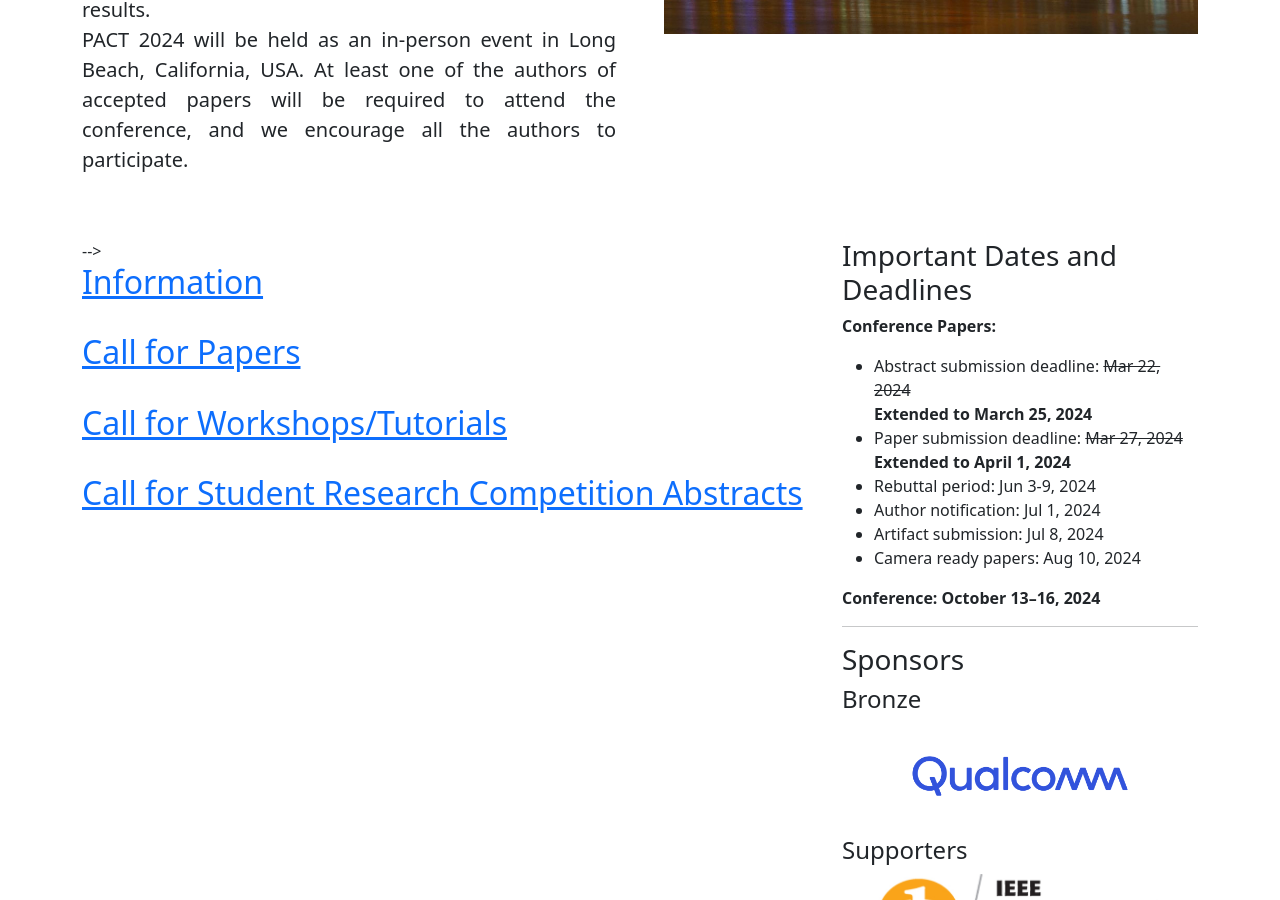
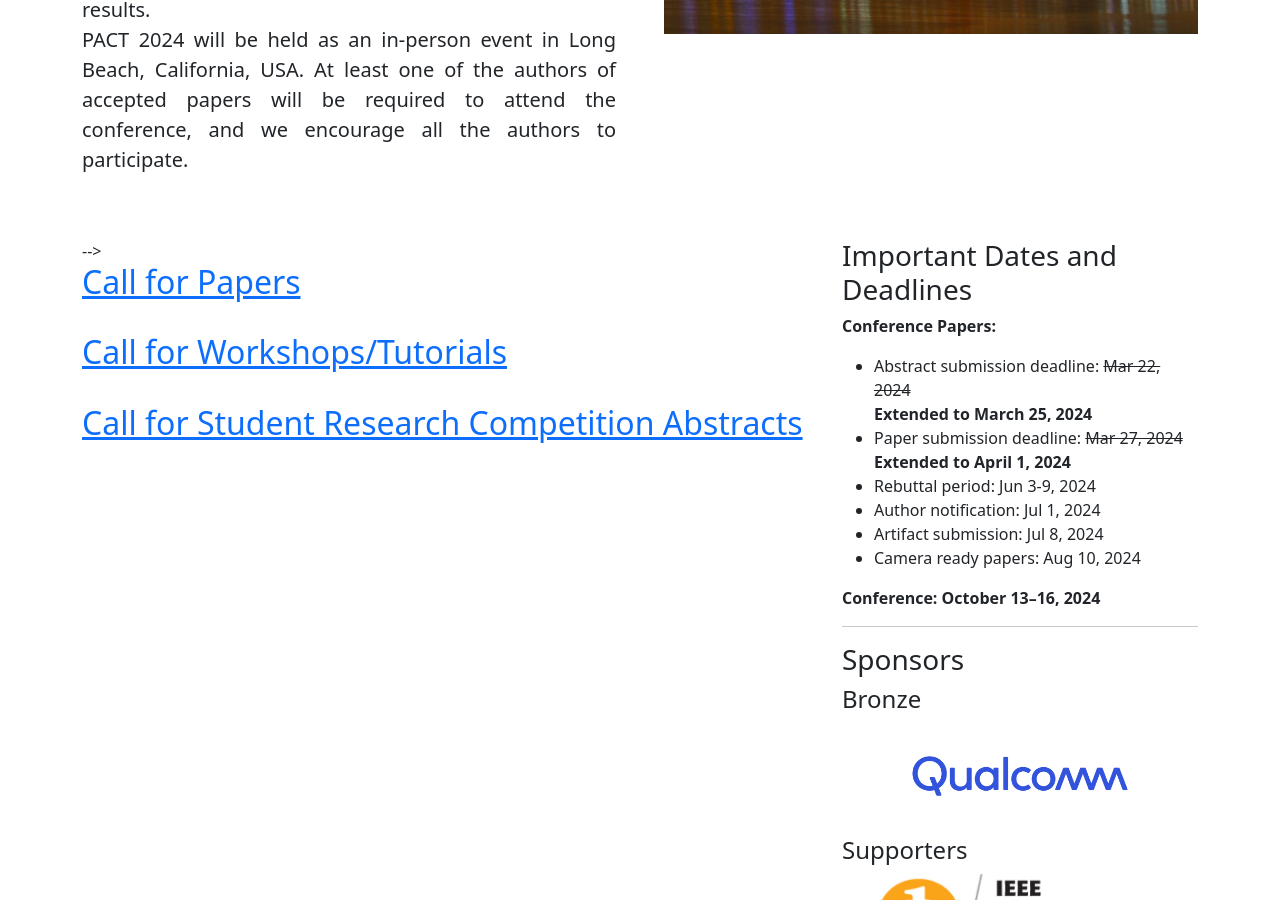
Before and after one commit to pact2024/pact2024.github.io, a Jekyll site: the page built from index.html, in a window 1280 px wide and 900 px high, scrolled down 554 px. Built offline with Jekyll 4.4.1, drawn with Linux system fonts in a browser that asks for light colours.

Commit message:
Update index.html

```diff
--- a/index.html
+++ b/index.html
@@ -20,11 +20,11 @@ id:    home
             <div class="col-md-8">
 <!--                 {% include index_news.html %} -->
 
-                 <h2>
+<!--                  <h2>
                     <a href="{{site.baseUrl}}/Information">Information</a>
                 </h2>
 
-                <br>
+                <br> -->
 
                 <h2>
                     <a href="{{site.baseUrl}}/submit">Call for Papers</a>
```
